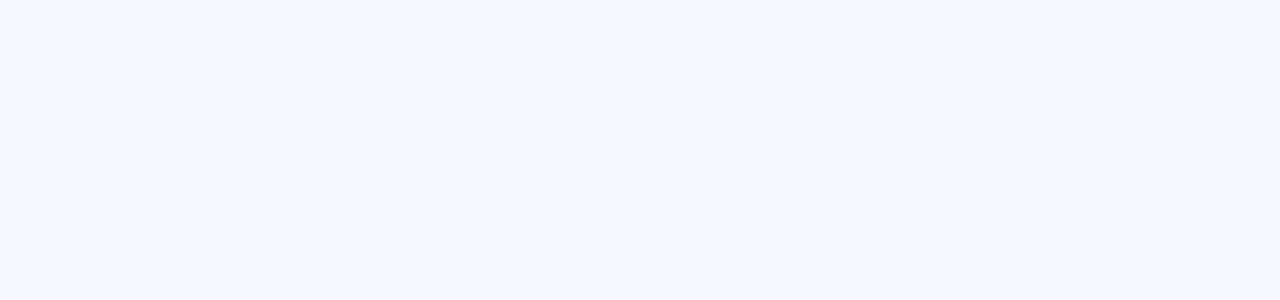
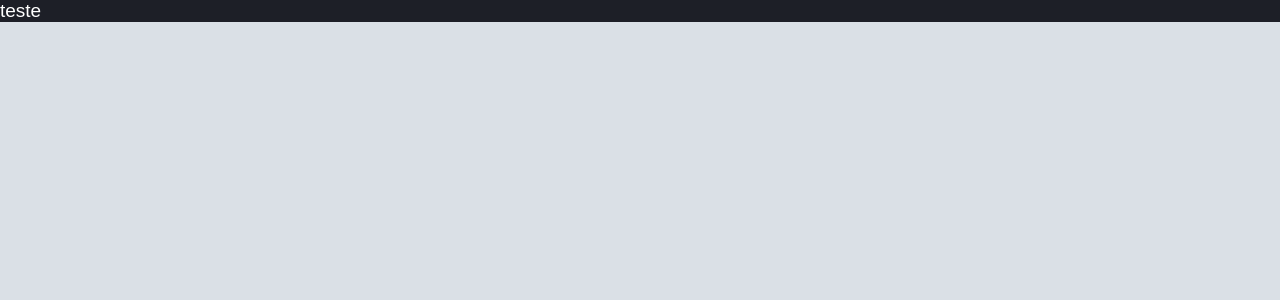
Before and after one commit to JeremiasRincaveski/java, a React (Vite) app in the folder frontJavaInterface/: page / in a window 1280 px wide. Shown: the top 300 px of the page. Built offline with nearby package versions, Linux system fonts and the light colour scheme.

Commit message:
create header component

```diff
--- a/frontJavaInterface/index.html
+++ b/frontJavaInterface/index.html
@@ -7,7 +7,7 @@
     <link rel="preconnect" href="https://fonts.googleapis.com">
     <link rel="preconnect" href="https://fonts.gstatic.com" crossorigin>
     <link href="https://fonts.googleapis.com/css2?family=Roboto:ital,wght@0,100;0,300;0,400;0,500;0,700;0,900;1,300;1,700;1,900&display=swap" rel="stylesheet">
-    <title>Vite + React</title>
+    <title>Controle Total</title>
   </head>
   <body>
     <div id="root"></div>
--- a/frontJavaInterface/src/App.jsx
+++ b/frontJavaInterface/src/App.jsx
@@ -1,5 +1,6 @@
 import { createGlobalStyle, ThemeProvider } from "styled-components"
-import { StyledDiv } from "./components/container/Container"
+import { Container } from "./components/container/Container"
+import { Header } from "./components/Header/Header"
 import { MyContext } from "./context/MyContext"
 import { theme } from './theme/theme'
 
@@ -7,7 +8,7 @@ function App() {
 
   const GlobalStyle = createGlobalStyle`
   body{
-    background-color:${props => props.theme.colors.softWhite};
+    background-color:${props => props.theme.colors.softGray};
     /* font-family: 'Roboto', sans-serif; */
     font-family: Arial, Helvetica, sans-serif;
     font-size: 19px;
@@ -23,8 +24,9 @@ function App() {
     <ThemeProvider theme={theme}>
       <MyContext.Provider value={{}}>
         <GlobalStyle />
-        <StyledDiv>
-        </StyledDiv>
+        <Container>
+          <Header />
+        </Container>
       </MyContext.Provider>
     </ThemeProvider>
   )
--- a/frontJavaInterface/src/components/container/Container.jsx
+++ b/frontJavaInterface/src/components/container/Container.jsx
@@ -1,9 +1,6 @@
 import styled from "styled-components"
 
-export const StyledDiv = styled.div`
-    padding: 0;
-    margin: 0;
-    display: flex;
+export const Container = styled.div`
     height: 100vh;
     width: 100vw;
     `
--- /dev/null
+++ b/frontJavaInterface/src/components/header/Header.jsx
@@ -0,0 +1,21 @@
+import styled from "styled-components";
+
+const StyledHeader = styled.header`
+    background-color: ${props => props.theme.colors.softDark};
+    color: ${props => props.theme.colors.white};
+`
+const StyledDiv = styled.div`
+
+
+
+`
+
+export const Header = () => {
+    return (
+        <StyledHeader>
+            <StyledDiv>
+                teste
+            </StyledDiv>
+        </StyledHeader>
+    )
+}
--- a/frontJavaInterface/src/theme/theme.js
+++ b/frontJavaInterface/src/theme/theme.js
@@ -2,12 +2,12 @@ export const theme = {
     colors: {
         primary: '#a644ee',
         white: '#fff',
-        softDark: '#000c',
+        softDark: 'rgb(29, 31, 39)',
         midBlue: '#3463bb',
         softBlue: '#6495ed',
         softWhite: 'rgb(246, 248, 255)',
         midGray: '#EDEDEC',
-        softGray: 'b6b0b0ba',
+        softGray: '#DAE0E6',
         skyBlue: '#0079ff',
         darkGray: '#b6b0b0ba'
     }
```
